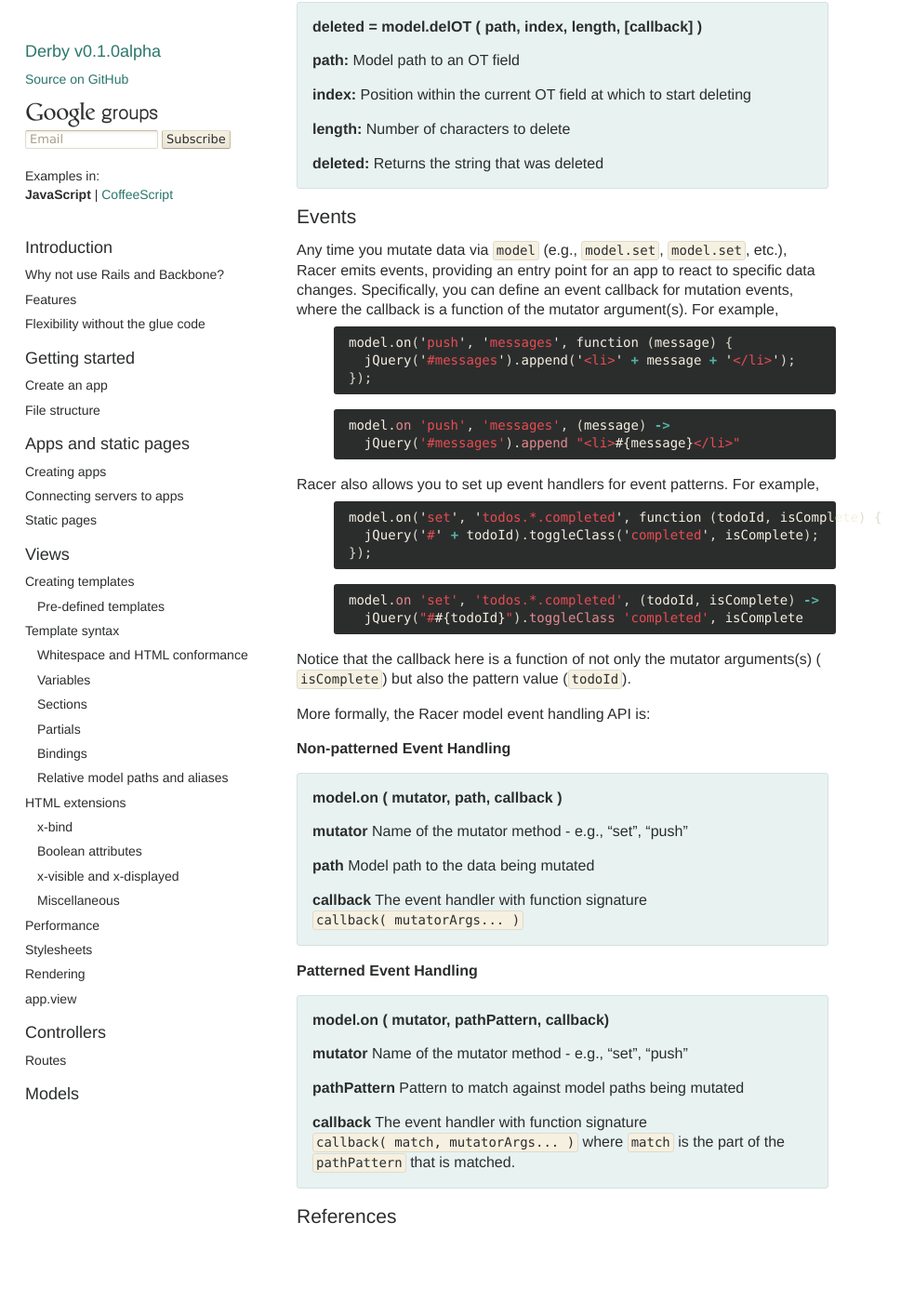
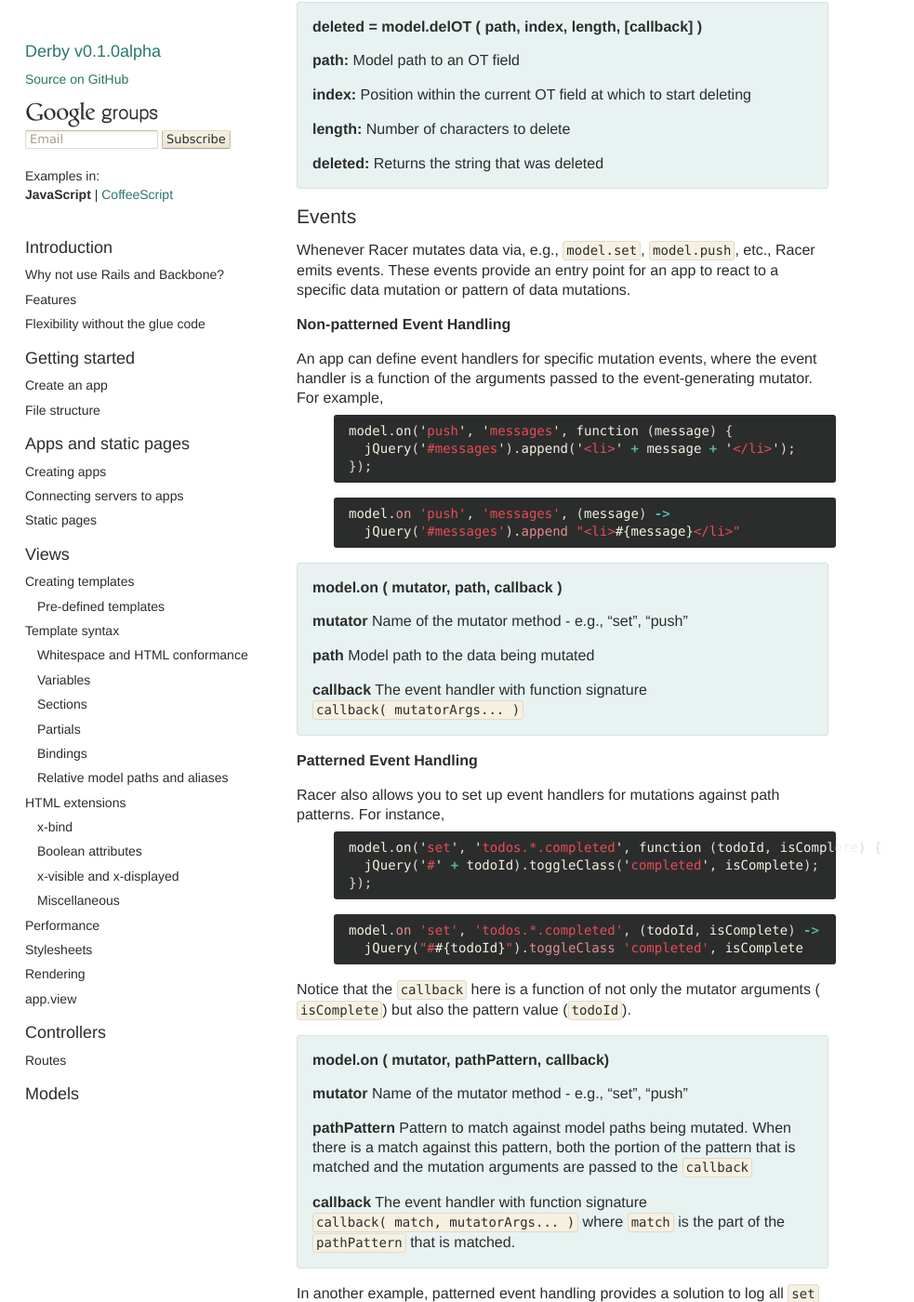
Before and after one commit to derbyjs/derby, a Jekyll site: the page built from index.md, in a window 1280 px wide and 1400 px high, scrolled down 34975 px. Shown: the whole window at 93% size, without its empty margins (0-983 px from the left). Built offline with Jekyll 4.4.1, drawn with Linux system fonts in a browser that asks for light colours; before the commit the page ends 36323 px from its top, so only the background shows below that; some of the changed text lies outside the part shown.

Commit message:
Modifications to Model events documentation.

```diff
--- a/index.md
+++ b/index.md
@@ -1340,7 +1340,11 @@ Array methods can only be used on paths set to arrays, null, or undefined. If th
 
 ### Events
 
-Any time you mutate data via `model` (e.g., `model.set`, `model.set`, etc.), Racer emits events, providing an entry point for an app to react to specific data changes. Specifically, you can define an event callback for mutation events, where the callback is a function of the mutator argument(s). For example,
+Whenever Racer mutates data via, e.g., `model.set`, `model.push`, etc., Racer emits events. These events provide an entry point for an app to react to a specific data mutation or pattern of data mutations.
+
+#### Non-patterned Event Handling
+
+An app can define event handlers for specific mutation events, where the event handler is a function of the arguments passed to the event-generating mutator. For example,
 
 {% highlight javascript %}
 model.on('push', 'messages', function (message) {
@@ -1353,7 +1357,17 @@ model.on 'push', 'messages', (message) ->
   jQuery('#messages').append "<li>#{message}</li>"
 {% endhighlight %}
 
-Racer also allows you to set up event handlers for event patterns. For example,
+> ### `model.on ( mutator, path, callback )`
+>
+> **mutator** Name of the mutator method - e.g., "set", "push"
+>
+> **path** Model path to the data being mutated
+>
+> **callback** The event handler with function signature `callback( mutatorArgs... )`
+
+#### Patterned Event Handling
+
+Racer also allows you to set up event handlers for mutations against path patterns. For instance,
 
 {% highlight javascript %}
 model.on('set', 'todos.*.completed', function (todoId, isComplete) {
@@ -1366,28 +1380,29 @@ model.on 'set', 'todos.*.completed', (todoId, isComplete) ->
   jQuery("##{todoId}").toggleClass 'completed', isComplete
 {% endhighlight %}
 
-Notice that the callback here is a function of not only the mutator arguments(s) (`isComplete`) but also the pattern value (`todoId`).
-
-More formally, the Racer model event handling API is:
-
-#### Non-patterned Event Handling
-
-> ### `model.on ( mutator, path, callback )`
->
-> **mutator** Name of the mutator method - e.g., "set", "push"
->
-> **path** Model path to the data being mutated
->
-> **callback** The event handler with function signature `callback( mutatorArgs... )`
-
-#### Patterned Event Handling
+Notice that the `callback` here is a function of not only the mutator arguments (`isComplete`) but also the pattern value (`todoId`).
 
 > ### `model.on ( mutator, pathPattern, callback)`
 >
 > **mutator** Name of the mutator method - e.g., "set", "push"
 >
-> **pathPattern** Pattern to match against model paths being mutated
+> **pathPattern** Pattern to match against model paths being mutated. When there is a match against this pattern, both the portion of the pattern that is matched and the mutation arguments are passed to the `callback`
 >
 > **callback** The event handler with function signature `callback( match, mutatorArgs... )` where `match` is the part of the `pathPattern` that is matched.
 
+In another example, patterned event handling provides a solution to log all `set` mutations.
+
+{% highlight javascript %}
+model.on('set', '*', function (path, val) {
+  console.log("Set path '" + path + "' to " + val);
+});
+{% endhighlight %}
+
+{% highlight coffeescript %}
+model.on 'set', '*' (path, val) ->
+  console.log "Set path '#{path}' to #{val}"
+{% endhighlight %}
+
+Overall, event handlers enables developers using Racer to define business logic that runs in response to data mutations.
+
 ### References
```
